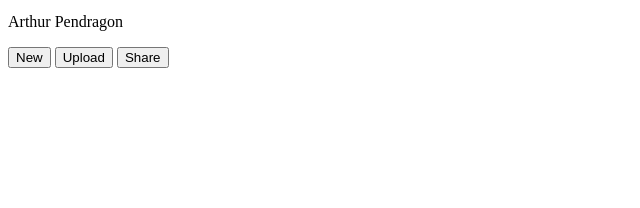
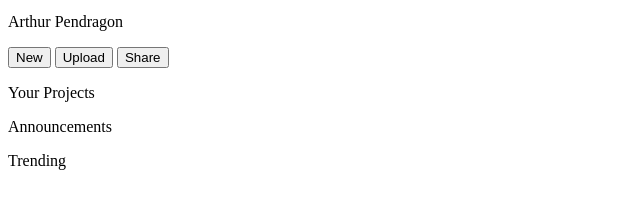
Before and after one commit to Jack-harvey/odin-admin-dashboard, a plain HTML site: page index.html in a window 1280 px wide. Shown: the part 384-592 px from the top of the page, without its empty margins (0-640 px from the left). Drawn offline with Linux system fonts and the light colour scheme.

Commit message:
Add main html

```diff
--- a/index.html
+++ b/index.html
@@ -51,6 +51,16 @@
         </div>
       </div>
     </header>
-    <main></main>
+    <main>
+      <section class="Projects">
+        <p>Your Projects</p>
+      </section>
+      <section class="Announcements">
+        <p>Announcements</p>
+      </section>
+      <section class="Trending">
+        <p>Trending</p>
+      </section>
+    </main>
   </body>
 </html>
```
